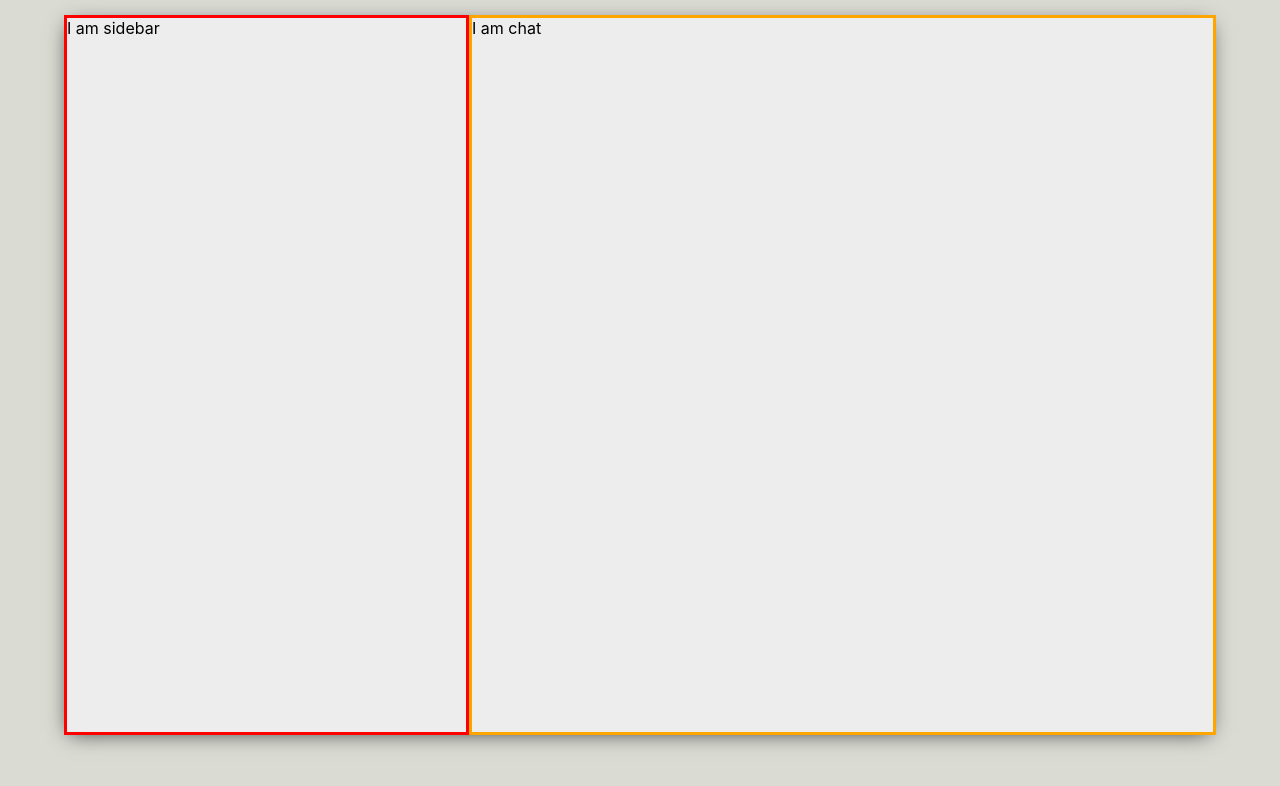
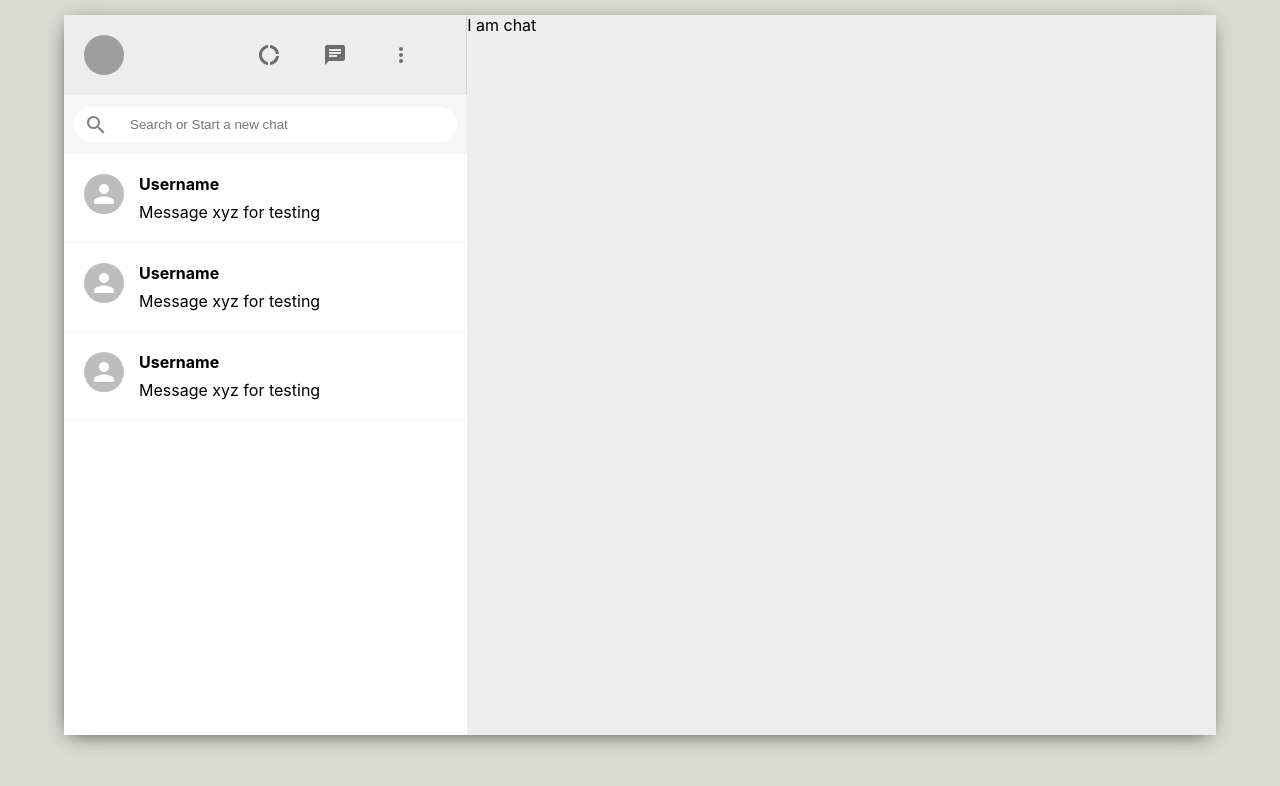
Before and after one commit to easXin/whatsapp_MERN, a React (Create React App) app: page / in a window 1280 px wide. Shown: the top 786 px of the page. Built offline with nearby package versions, Linux system fonts and the light colour scheme; grey boxes are pictures that could not be loaded.

Commit message:
finished sidebar

```diff
--- a/package.json
+++ b/package.json
@@ -3,6 +3,11 @@
   "version": "0.1.0",
   "private": true,
   "dependencies": {
+    "@emotion/react": "^11.7.1",
+    "@emotion/styled": "^11.6.0",
+    "@mui/icons-material": "^5.2.4",
+    "@mui/material": "^5.2.4",
+    "@mui/styled-engine-sc": "^5.1.0",
     "@testing-library/jest-dom": "^5.16.1",
     "@testing-library/react": "^12.1.2",
     "@testing-library/user-event": "^13.5.0",
--- a/src/components/Chat.js
+++ b/src/components/Chat.js
@@ -13,8 +13,5 @@ const ChatWrapper = styled.div`
     display:flex;
     flex-direction:column;
     flex:0.65;
-
-    border-style: solid;
-    border-color: orange;
 `;
 export default Chat
--- a/src/components/Sidebar.js
+++ b/src/components/Sidebar.js
@@ -1,19 +1,65 @@
-import React from 'react'
-import styled from "styled-components"
+import React from "react";
+import styled from "styled-components";
+import Avatar from "@mui/material/Avatar";
+import HeaderRightMenu from "./chatCmp/HeaderRightMenu";
+import HeaderSearchBar from "./chatCmp/HeaderSearchBar";
+import HeaderChatInfo from "./chatCmp/HeaderChatInfo";
 
 function Sidebar() {
-    return (
-        <SideBarWrapper>
-            I am sidebar
-        </SideBarWrapper>
-    )
+  return (
+    <SideBarWrapper>
+      {/* avatar  + menu */}
+      <SideBarHeader>
+        <Avatar
+          alt="User Profile"
+          src="https://avatars.githubusercontent.com/u/32319172?s=40&v=4"
+        />
+        <HeaderRightMenu/>
+      </SideBarHeader>
+
+      {/* search bar */}
+      <SideBarSearch>
+        <HeaderSearchBar/>
+      </SideBarSearch>
+
+      {/* chatting contact list */}
+      <SideBarChat>
+        <HeaderChatInfo/>
+        <HeaderChatInfo/>
+        <HeaderChatInfo/>
+      </SideBarChat>
+
+    </SideBarWrapper>
+  );
 }
 
 const SideBarWrapper = styled.div`
-    display: flex;
-    flex-direction: column;
-    flex:0.35;
-    border-style: solid;
-    border-color: red;
+  display: flex;
+  flex-direction: column;
+  flex: 0.35;
 `;
-export default Sidebar
+const SideBarHeader = styled.div`
+  display: flex;
+  justify-content: space-between;
+  padding: 20px;
+  border-right: 1px solid lightgrey;
+`;
+const SideBarSearch = styled.div`
+  display:flex;
+  align-items: center;
+  background-color: #f6f6f6;
+  height:39px;
+  padding:10px;
+`;
+const SideBarChat = styled.div`
+  display:flex;
+  flex-direction:column;
+  flex:1;
+  background-color:#ffffff;
+  overflow-y:scroll;
+  /* &{
+    -webkit-scrollbar: width: 12px;
+  } */
+`;
+
+export default Sidebar;
--- /dev/null
+++ b/src/components/chatCmp/HeaderChatInfo.js
@@ -0,0 +1,34 @@
+import React from 'react'
+import styled from "styled-components";
+import Avatar from "@mui/material/Avatar";
+
+function HeaderChatInfo() {
+    return (
+        <ChatWrapper>
+          <Avatar/>
+          <ChatSession>
+              <h2>Username</h2>
+              <p>Message xyz for testing</p>
+          </ChatSession>
+        </ChatWrapper>
+    )
+}
+
+export default HeaderChatInfo
+
+const ChatWrapper = styled.div`
+  display:flex;
+  padding:20px;
+  border-bottom: 1px solid #f6f6f6;
+  cursor: pointer;
+  &:hover{
+      background-color:#ebebebeb;
+  }
+`;
+const ChatSession = styled.div`
+    margin-left:15px;
+    h2{
+        font-size:16px;
+        margin-bottom:8px;
+    }
+`;
--- /dev/null
+++ b/src/components/chatCmp/HeaderRightMenu.js
@@ -0,0 +1,35 @@
+import React from "react";
+import IconButton from "@mui/material/IconButton";
+import DonutLargeIcon from "@mui/icons-material/DonutLarge";
+import MoreVertIcon from "@mui/icons-material/MoreVert";
+import ChatIcon from "@mui/icons-material/Chat";
+import styled from "styled-components";
+
+function HeaderRightMenu() {
+  return (
+    <RightMenuContainer>
+      <IconButton>
+        <DonutLargeIcon />
+      </IconButton>
+      <IconButton>
+        <ChatIcon />
+      </IconButton>
+      <IconButton>
+        <MoreVertIcon />
+      </IconButton>
+    </RightMenuContainer>
+  );
+}
+const RightMenuContainer = styled.div`
+  display: flex;
+  align-items: center;
+  justify-content: space-between;
+  min-width: 10vw;
+
+  .MuiSvgIcon-root {
+    margin-right: 2vw;
+    font-size: 24px !important;
+  }
+`;
+
+export default HeaderRightMenu;
--- /dev/null
+++ b/src/components/chatCmp/HeaderSearchBar.js
@@ -0,0 +1,32 @@
+import React from 'react'
+import styled from "styled-components";
+import SearchIcon from "@mui/icons-material/Search";
+
+function HeaderSearchBar() {
+    return (
+        <SearchBar>
+          <SearchIcon />
+          <input placeholder="Search or Start a new chat" type="text" />
+        </SearchBar>
+    )
+}
+
+export default HeaderSearchBar
+
+const SearchBar = styled.div`
+  display:flex;
+  align-items: center;
+  background-color: #ffffff;
+  width:100%;
+  height:35px;
+  border-radius:20px;
+  .MuiSvgIcon-root{
+    color:gray;
+    padding:10px;
+  }
+  input{
+    border:none;
+    outline-width:0;
+    margin-left:10px;
+  }
+`;
```
Also changed, not shown: 1 other file (tests, documents, lock files or other folders).
